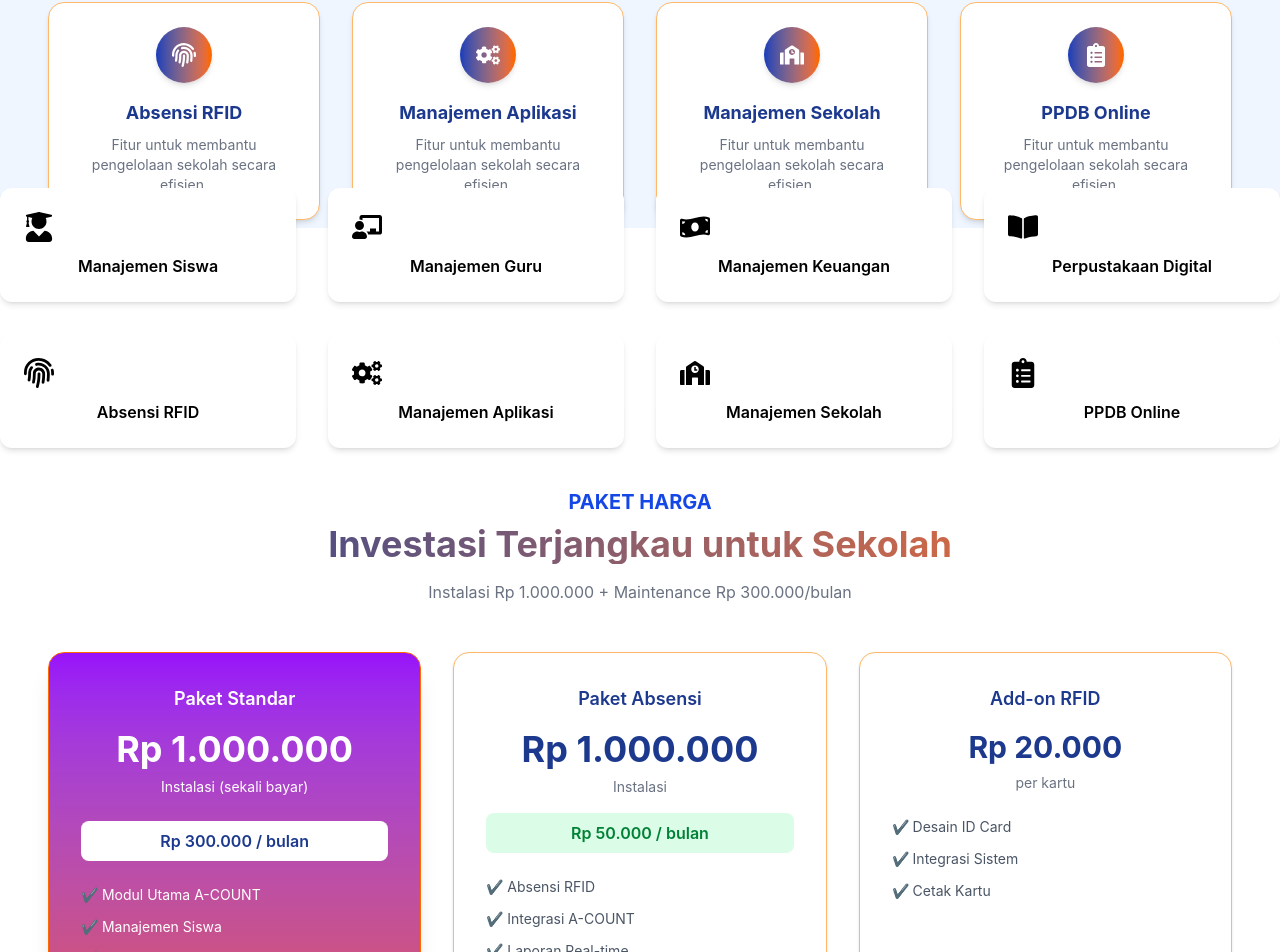
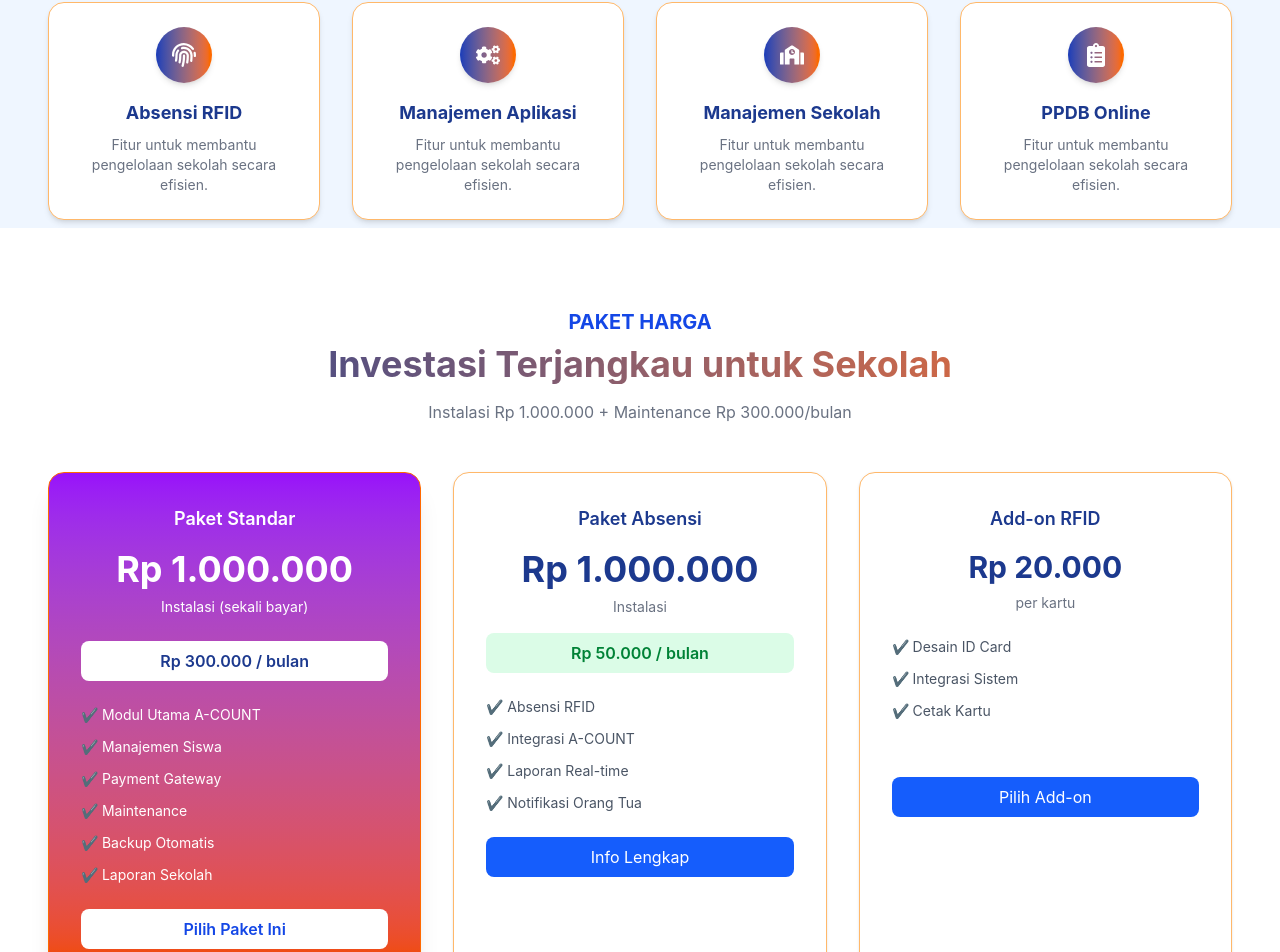
Before and after one commit to bintangskibidi/miniprojectfe, a React (Vite) app: page / in a window 1280 px wide. Shown: the part 1763-2715 px from the top of the page. Built offline with nearby package versions, Linux system fonts and the light colour scheme.

Commit message:
landingpage

```diff
--- a/src/component/LandingPage.jsx
+++ b/src/component/LandingPage.jsx
@@ -263,28 +263,6 @@ function LandingPage() {
           ))}
         </div>
       </div>
-
-      <div className="grid md:grid-cols-4 -my-10 gap-8">
-  {[
-    { icon: <FaUserGraduate />, title: "Manajemen Siswa" },
-    { icon: <FaChalkboardTeacher />, title: "Manajemen Guru" },
-    { icon: <FaMoneyBillWave />, title: "Manajemen Keuangan" },
-    { icon: <FaBookOpen />, title: "Perpustakaan Digital" },
-    { icon: <FaFingerprint />, title: "Absensi RFID" },
-    { icon: <FaCogs />, title: "Manajemen Aplikasi" },
-    { icon: <FaSchool />, title: "Manajemen Sekolah" },
-    { icon: <FaClipboardList />, title: "PPDB Online" },
-  ].map((item, i) => (
-    <div
-      key={i}
-      className="bg-white p-6 rounded-xl shadow-md text-center"
-    >
-      <div className="text-3xl mb-3">{item.icon}</div>
-      <h3 className="font-semibold">{item.title}</h3>
-    </div>
-  ))}
-</div>
-
 
       {/* HARGA */}
       <div id="Harga" className="py-20 px-12 bg-white">
```
